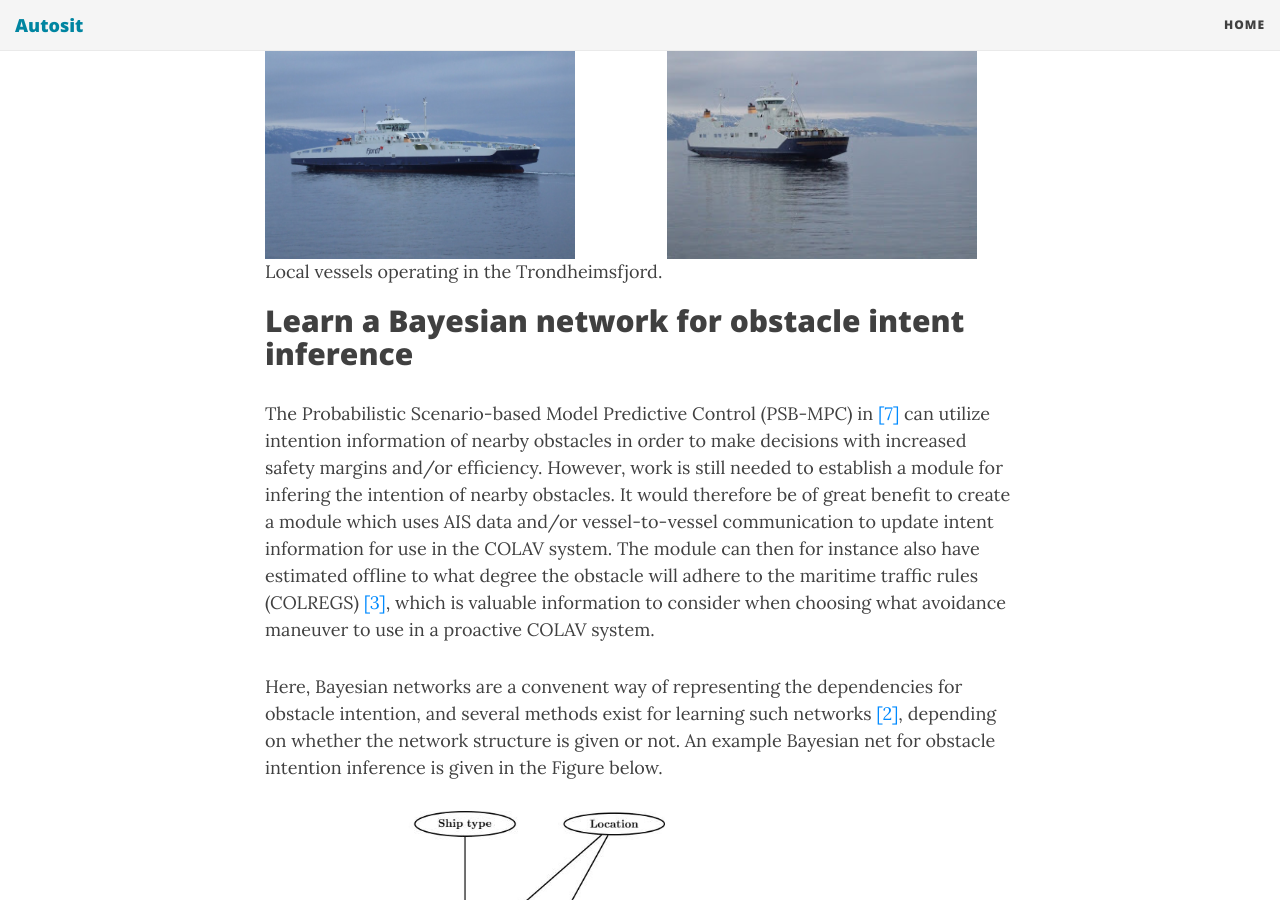
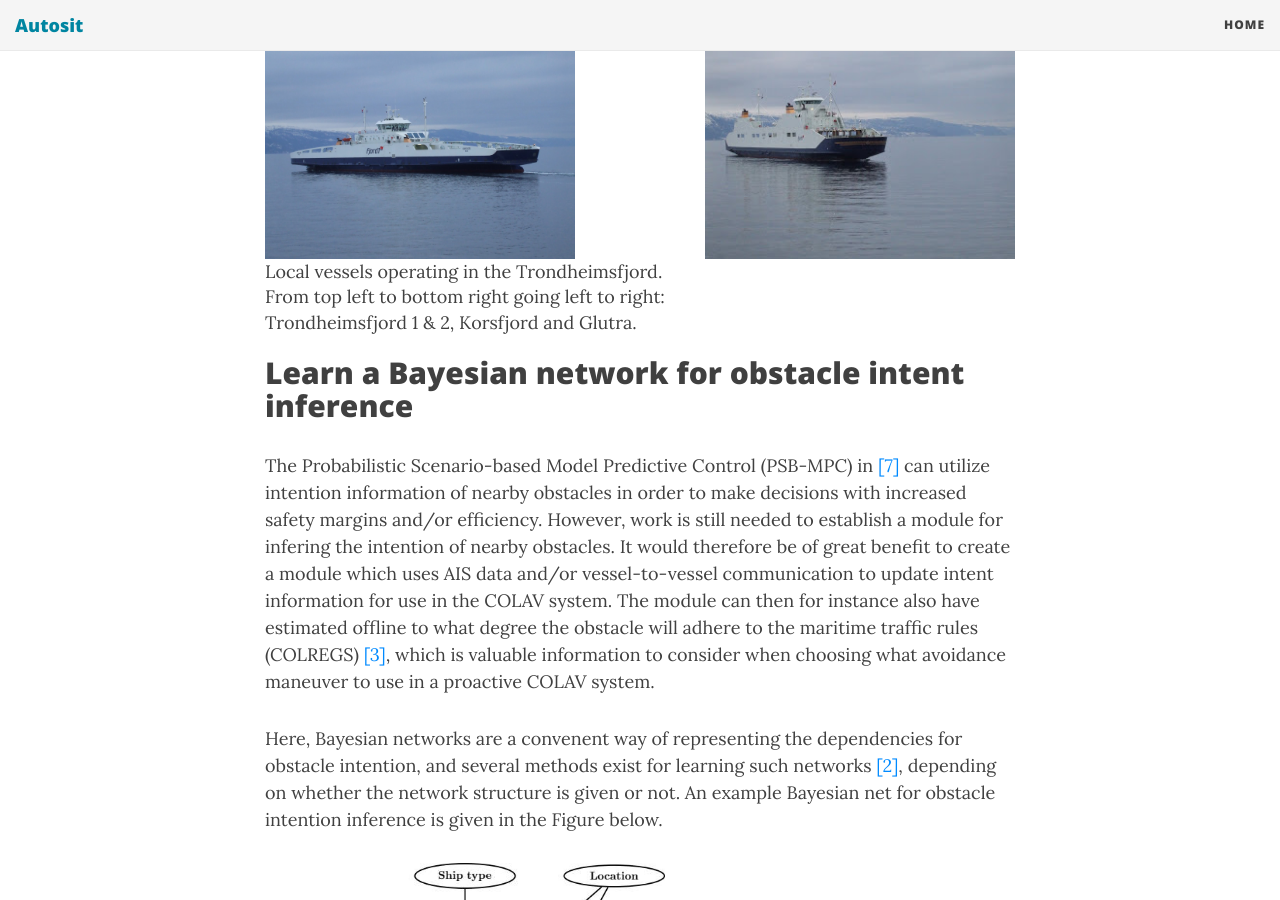
Before and after one commit to autosit/autosit.github.io, a Jekyll site: the page built from _posts/2020-04-13-obstacle_inference_estimation.md, in a window 1280 px wide and 900 px high, scrolled down 1085 px. Built offline with Jekyll 4.4.1, drawn with Linux system fonts in a browser that asks for light colours; nearby versions of some CDN libraries.

Commit message:
Upd boat caption

```diff
--- a/_posts/2020-04-13-obstacle_inference_estimation.md
+++ b/_posts/2020-04-13-obstacle_inference_estimation.md
@@ -16,7 +16,7 @@
 
 |<img src="{{site.url}}/assets/MS_Trondheimsfjord_1.jpg" width="310"> |  |<img src="{{site.url}}/assets/Trondhfjord2.jpg" width="310"> |
 |<img src="{{site.url}}/assets/korsfjord.JPG" width="310"> | |<img src="{{site.url}}/assets/glutra.JPG" width="310"> |
-| Local vessels operating in the Trondheimsfjord.  |
+| Local vessels operating in the Trondheimsfjord. From top left to bottom right going left to right: Trondheimsfjord 1 & 2, Korsfjord and Glutra.  |
 
 ## Learn a Bayesian network for obstacle intent inference
 
```
